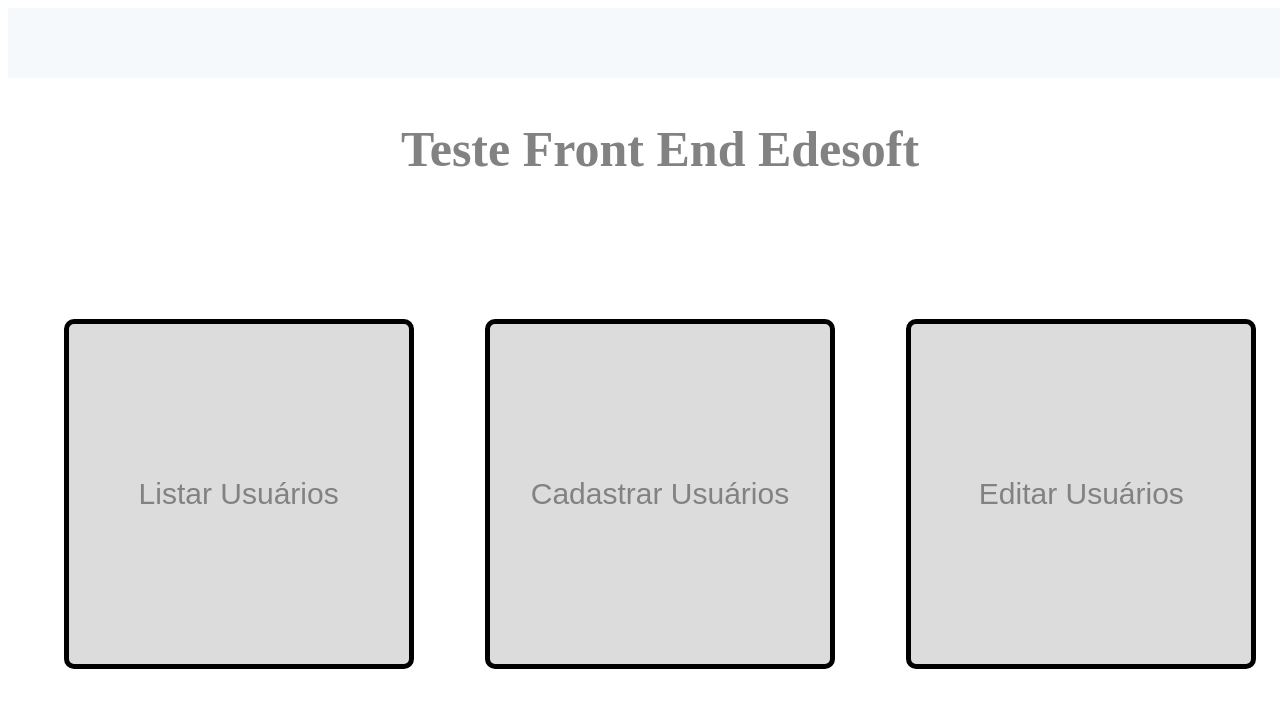
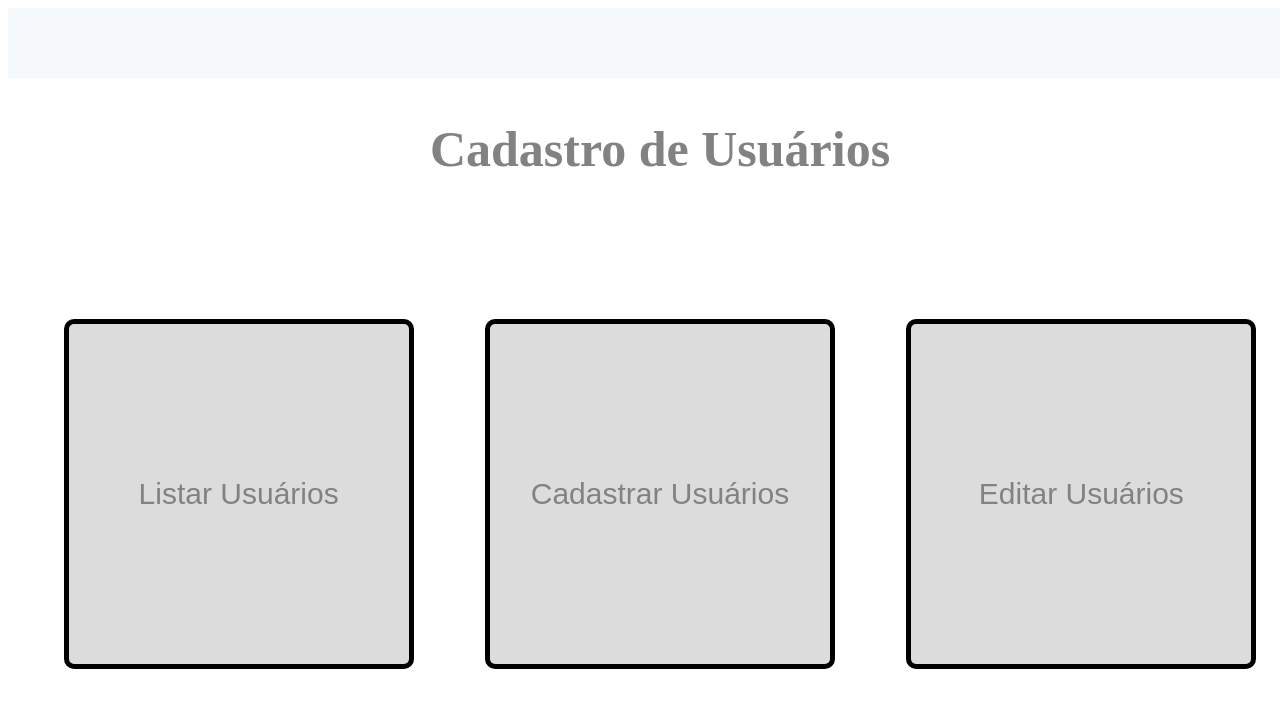
Before and after one commit to allison-araujo/crud-react-ts-redux-axios, a React (Create React App) app: page / in a window 1280 px wide. Shown: the top 708 px of the page. Built offline with nearby package versions, Linux system fonts and the light colour scheme.

Commit message:
refactory: include types and refactory

```diff
--- a/src/App.tsx
+++ b/src/App.tsx
@@ -11,7 +11,7 @@
   return (
     <BrowserRouter>
       <Layout>
-        <Header title="Teste Front End Edesoft" />
+        <Header title="Cadastro de Usuários" />
         <Routes>
           <Route path="/" element={<Dashboard />} />
           <Route path="/create-user" element={<AddUser />} />
--- a/src/ts/users.ts
+++ b/src/ts/users.ts
@@ -40,3 +40,7 @@
   long: string;
   phone: string;
 };
+
+export type ArrayUser = {
+  user: [];
+};
```
